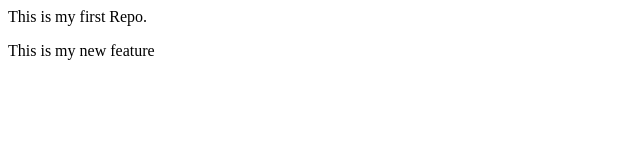
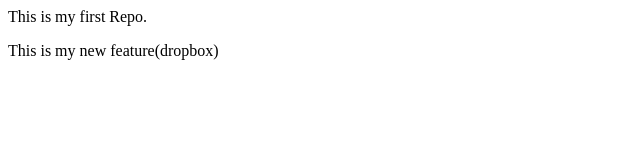
Before and after one commit to Varshith-Tech2027/Local-Repo, a plain HTML site: page index.html in a window 1280 px wide. Shown: the full height of the page, 0-640 px from the left. Drawn offline with Linux system fonts and the light colour scheme.

Commit message:
Add dropbox

```diff
--- a/index.html
+++ b/index.html
@@ -1,2 +1,2 @@
 <p>This is my first Repo.</p>
-<p>This is my new feature</p>
+<p>This is my new feature(dropbox)</p>
```
